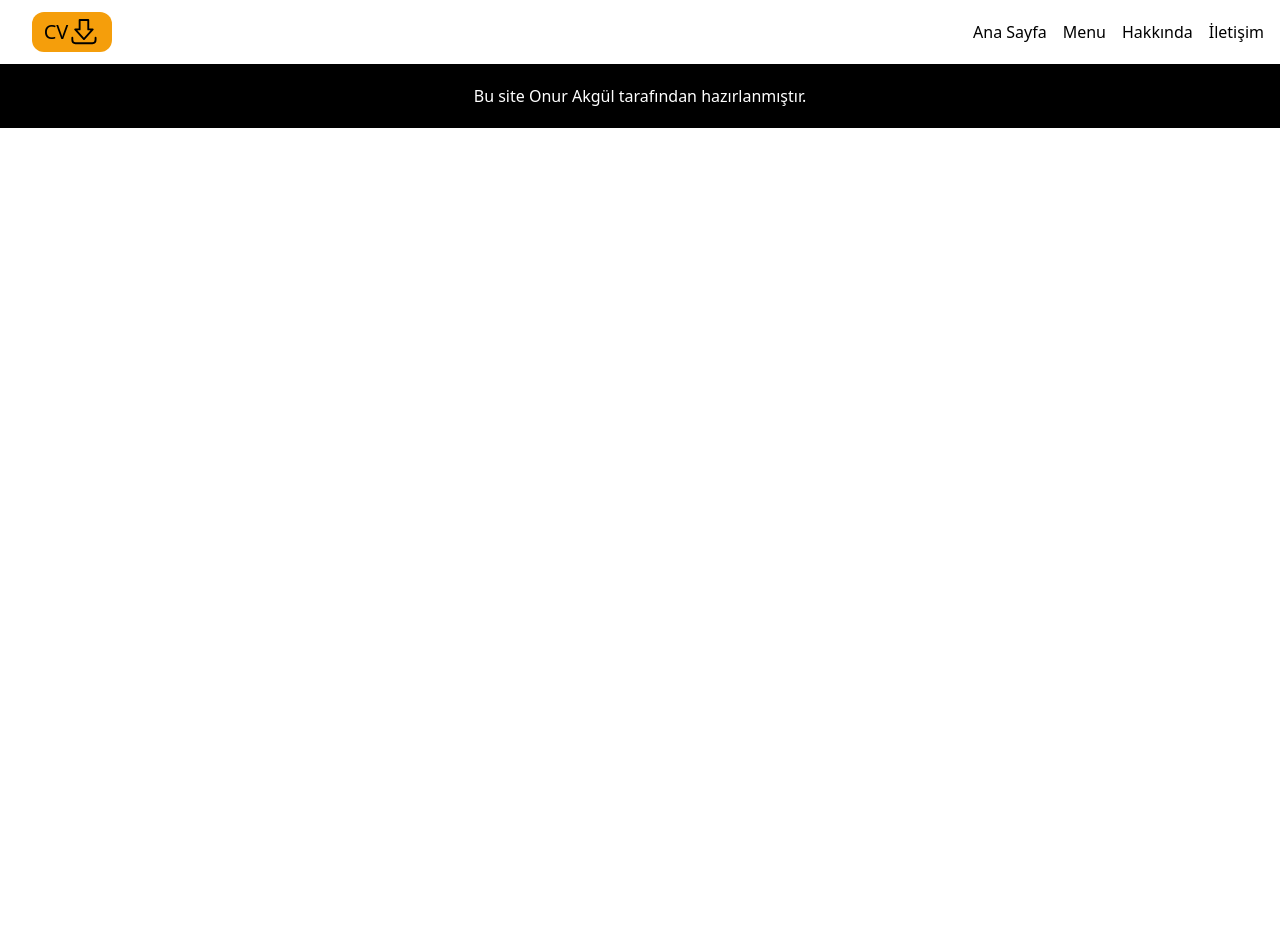
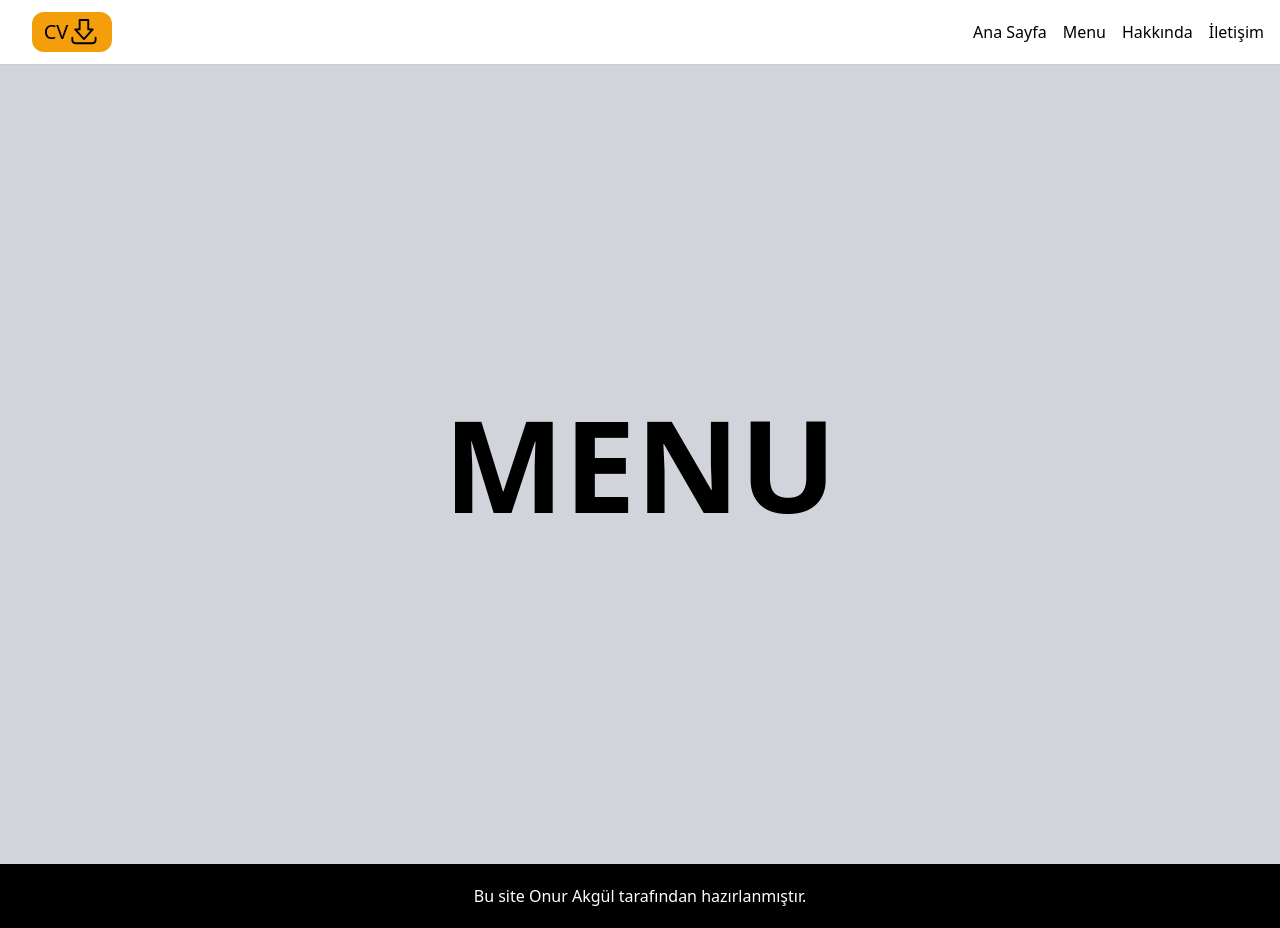
Before and after one commit to Onurakgull/my_website, a React (Create React App) app: page /Menu in a window 1280 px wide. Before the commit the page ends 800 px from the top, so only its background shows below. Built offline with nearby package versions, Linux system fonts and the light colour scheme.

Commit message:
Update Menu.js

```diff
--- a/src/pages/Menu.js
+++ b/src/pages/Menu.js
@@ -2,8 +2,8 @@ import React from 'react'
 
 const Menu = () => {
     return (
-        <div>
-
+        <div className="h-screen flex justify-center items-center bg-gray-300 ">
+                <h1 className="text-9xl uppercase font-black">Menu</h1>
         </div>
     )
 }
```
